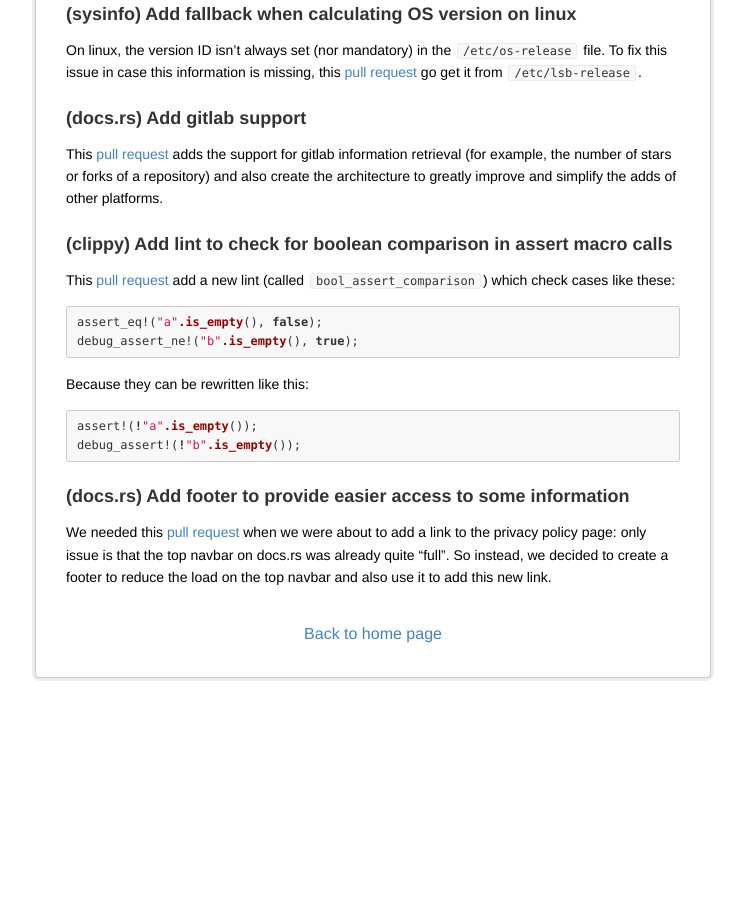
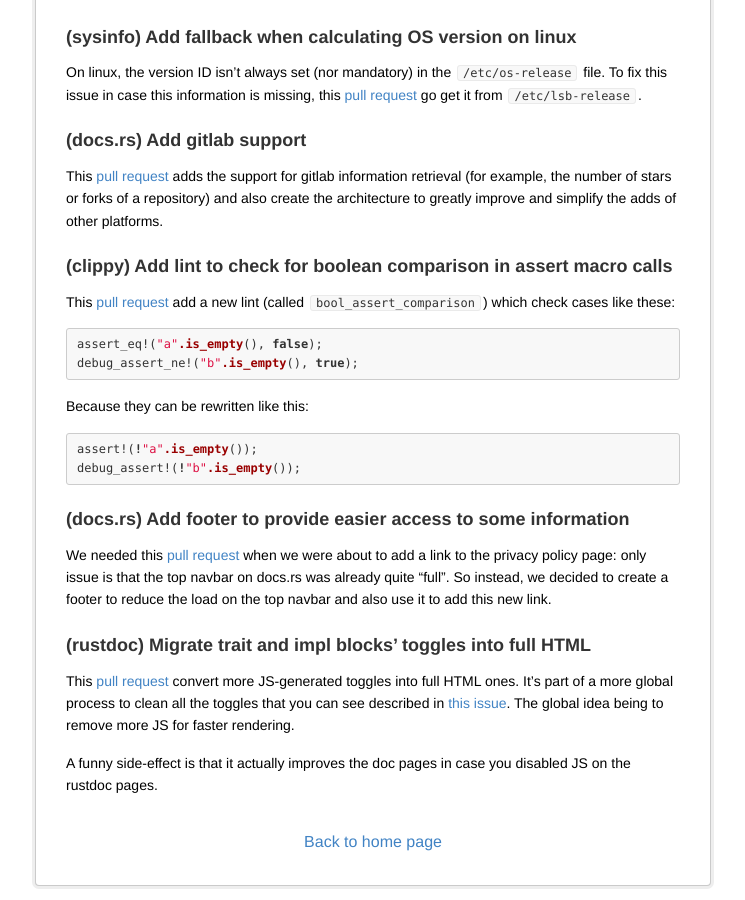
Before and after one commit to yijunyu/trusted-programming.github.io, a Jekyll site: the page built from articles/opensource-contributions.md, in a window 1280 px wide and 900 px high, scrolled down 3347 px. Shown: the whole window, without its empty margins (267-1012 px from the left). Built offline with Jekyll 4.4.1, drawn with Linux system fonts in a browser that asks for light colours; before the commit the page ends 4039 px from its top, so only the background shows below that; some of the changed text lies outside the part shown.

Commit message:
Add a rustdoc contribution

```diff
--- a/articles/opensource-contributions.md
+++ b/articles/opensource-contributions.md
@@ -145,3 +145,9 @@ debug_assert!(!"b".is_empty());
 ### (docs.rs) Add footer to provide easier access to some information
 
 We needed this [pull request](https://github.com/rust-lang/docs.rs/pull/1367) when we were about to add a link to the privacy policy page: only issue is that the top navbar on docs.rs was already quite "full". So instead, we decided to create a footer to reduce the load on the top navbar and also use it to add this new link.
+
+### (rustdoc) Migrate trait and impl blocks' toggles into full HTML
+
+This [pull request](https://github.com/rust-lang/rust/pull/84754) convert more JS-generated toggles into full HTML ones. It's part of a more global process to clean all the toggles that you can see described in [this issue](https://github.com/rust-lang/rust/issues/83332). The global idea being to remove more JS for faster rendering.
+
+A funny side-effect is that it actually improves the doc pages in case you disabled JS on the rustdoc pages.
```
